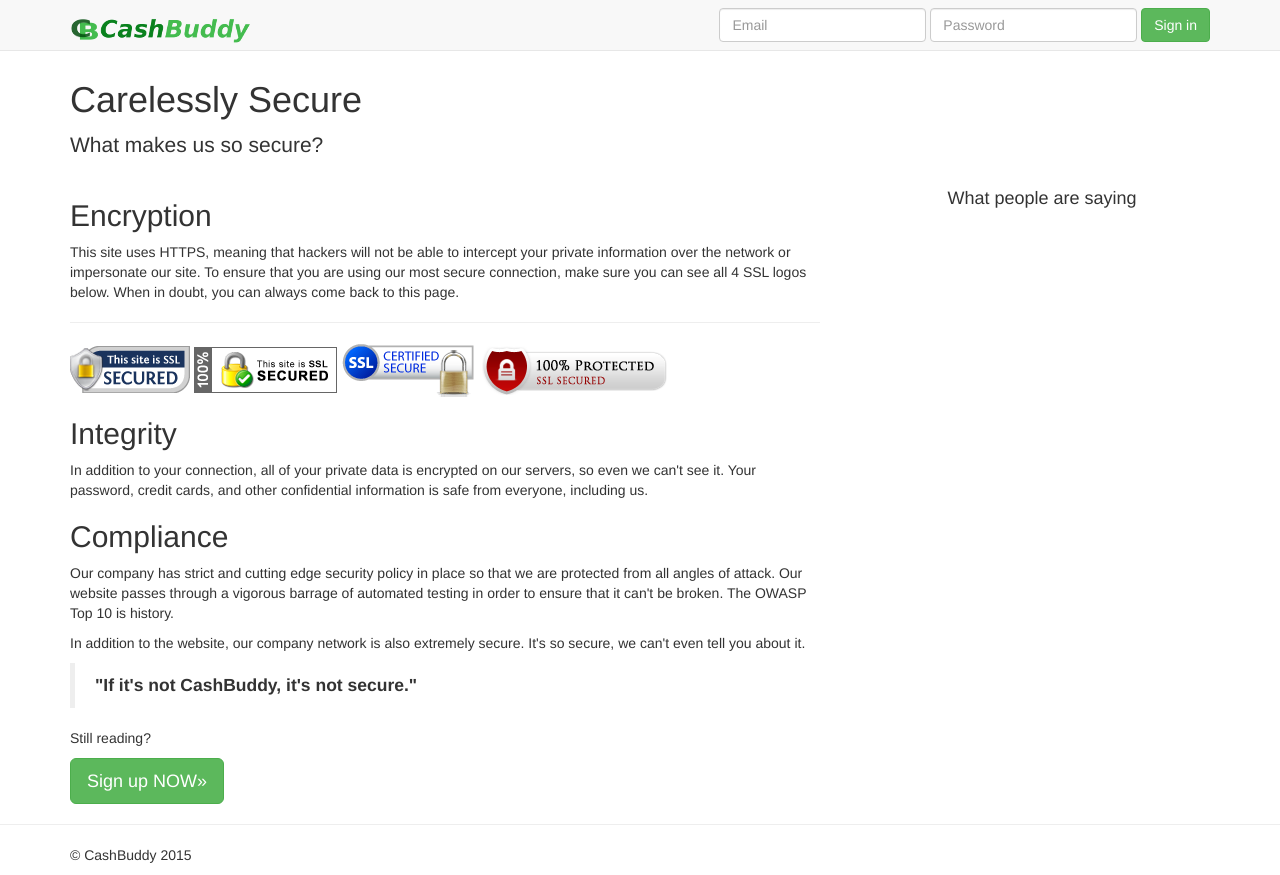
After one commit to k3an3/cdc15-cashbuddy, a Flask app: page /security in a window 1280 px wide. The commit adds this page. Run offline with Flask 2, Linux system fonts and the light colour scheme; data that the repository does not hold is empty; some libraries are stand-ins or nearby versions.

Commit message:
Wow, lots of stuff.

```diff
--- a/main.py
+++ b/main.py
@@ -8,33 +8,58 @@ from models import *
 app = Flask(__name__)
 
 def get_user(f):
-	@wraps(f)
-	def decorated_function(*args, **kwargs):
-		session = None
-		user = None
-		try:
-			session = Session.get(session_id=request.cookies.get('session_id'))
-			user = session.user
-		except Session.DoesNotExist:
-			pass
-		return f(user=user, session=session)
-	return decorated_function
+    @wraps(f)
+    def decorated_function(*args, **kwargs):
+        session = None
+        user = None
+        try:
+                session = Session.get(session_id=request.cookies.get('session_id'))
+                user = session.user
+        except Session.DoesNotExist:
+                pass
+        return f(user=user, session=session)
+    return decorated_function
 
 
 @app.route("/", methods=['GET'])
 @get_user
 def index(*args, **kwargs):
-	user = kwargs.get('user')
-	return render_template('index.html', **locals())
+    user = kwargs.get('user')
+    return render_template('index.html', **locals())
 
-@app.route("/begin_transaction", methods=['POST'])
-def begin_transaction():
+@app.route("/begin_transaction", methods=['GET', 'POST'])
+@get_user
+def begin_transaction(*args, **kwargs):
+    user = kwargs.get('user') or request.form.get('user')
+    txid = request.form.get('txid')
+    postback = request.form.get('postback')
+    dest = postback
+    amount = num(request.form.get('amount'))
+    if not user:
+        next_page = '/begin_transaction'
+        error = "You need to sign in before you can pay."
+        return render_template('login.html', **locals())
+    debug = request.form.get('debug')
+    payment_options = Card.select().where(Card.user == user)
+    return render_template('pay.html', **locals())
+
+@app.route("/transaction", methods=['POST'])
+@get_user
+def do_transaction(*args, **kwargs):
+    user = kwargs.get('user')
     txid = request.form.get('txid')
     postback = request.form.get('postback')
     amount = num(request.form.get('amount'))
     if txid and postback and amount:
-        return "UNIMPLEMENTED"
-    abort(401)
+        if user.balance - amount >= 0:
+            user.balance -= amount
+            Transaction.create(user=user, dest=postback, txid=txid,
+                    amount=amount, paid=True,
+                    )
+        do_postback(txid, postback)
+    error = "Some required information was missing. Please try again. \
+            If you continue to encounter issues, contact our support."
+    return render_template('result.html', **locals())
 
 @app.route("/validate_transaction", methods=['GET'])
 def validate_transaction():
@@ -46,53 +71,69 @@ def validate_transaction():
 
 @app.route("/login", methods=['GET', 'POST'])
 def login():
-	if request.method == 'POST':
-		try:
-			user = User.select().where(User.email == request.form.get('email'))[0]
-			password = request.form.get('password')
-			if user.password == get_salted_password(password):
-				session_id = request.cookies.get('session_id', generate_session_id())
-				session = Session(user=user, session_id=session_id)
-				session.save()
-				response = make_response(redirect('/account'))
-				response.set_cookie('session_id', session_id)
-				return response
-			error = "The password is incorrect."
-		except (User.DoesNotExist, IndexError):
-			error = "The user doesn't exist."
-	if request.args.get('registered'):
-		message = "Registration complete! You may now login."
-	return render_template('login.html', **locals())
+    if request.method == 'POST':
+        try:
+            user = User.select().where(User.email == request.form.get('email'))[0]
+            password = request.form.get('password')
+            if user.password == get_salted_password(password):
+                session_id = request.cookies.get('session_id', generate_session_id())
+                session = Session(user=user, session_id=session_id)
+                session.save()
+                next_page = request.form.get('next')
+                redir = next_page if next_page else '/account'
+                response = make_response(redirect(redir))
+                response.set_cookie('session_id', session_id)
+                if next_page:
+                    response.headers['X-Transaction'] = 'txid={0}&postback={1}&amount={2}'.format(
+                        request.form.get('txid'), request.form.get('postback'),
+                                request.form.get('amount'))
+                return response
+            error = "The password is incorrect."
+        except (User.DoesNotExist, IndexError):
+            error = "The user doesn't exist."
+    if request.args.get('registered'):
+        message = "Registration complete! You may now login."
+    return render_template('login.html', **locals())
 
 @app.route("/logout", methods=['GET'])
 @get_user
 def logout(*args, **kwargs):
-	user = kwargs.get('user')
-	session = kwargs.get('session')
-	session.active = False
-	response = make_response(redirect('/?logout=true'))
-	response.set_cookie('session_id', '', expires=0)
-	return response
+    user = kwargs.get('user')
+    session = kwargs.get('session')
+    session.active = False
+    response = make_response(redirect('/?logout=true'))
+    response.set_cookie('session_id', '', expires=0)
+    return response
 
 @app.route("/register", methods=['GET', 'POST'])
 def register():
-	if request.method == 'POST':
-		first_name = request.form.get('first_name')
-		last_name = request.form.get('last_name')
-		email = request.form.get('email')
-		password = get_salted_password(request.form.get('password'))
-		User.create(first_name=first_name, last_name=last_name, email=email, password=password)
-		return redirect('/login?registered=true')
-	return render_template('register.html', **locals())
+    if request.method == 'POST':
+        first_name = request.form.get('first_name')
+        last_name = request.form.get('last_name')
+        email = request.form.get('email')
+        password = get_salted_password(request.form.get('password'))
+        User.create(first_name=first_name, last_name=last_name, email=email, password=password)
+        return redirect('/login?registered=true')
+    return render_template('register.html', **locals())
 
 @app.route("/account")
 @get_user
 def account(*args, **kwargs):
-	user = kwargs.get('user')
-	recent_transactions = Transaction.select().where(
-		Transaction.date.day + 3 >= datetime.datetime.now().day).order_by(Transaction.date.desc())[:6]
-	cards = Card.select()
-	return render_template('account.html', **locals())
+    user = kwargs.get('user')
+    recent_transactions = Transaction.select().where(
+        Transaction.date.day + 3 >= datetime.datetime.now().day).order_by(Transaction.date.desc())[:6]
+    cards = Card.select().where(Card.user == user)
+    return render_template('account.html', **locals())
+
+@app.route("/security")
+@get_user
+def security_info(*args, **kwargs):
+    user = kwargs.get('user')
+    return render_template('security.html', **locals())
+
+@app.route("/test_postback", methods=["POST"])
+def test_postback():
+    return request.form.get('txid') + ' ' + request.form.get('paid')
 
 # This hook ensures that a connection is opened to handle any queries
 # generated by the request.
--- a/models.py
+++ b/models.py
@@ -46,3 +46,6 @@ class Transaction(BaseModel):
     amount = DecimalField(default=0)
     paid = BooleanField(default=False)
     date = DateTimeField(default=datetime.datetime.now())
+
+class Comment(BaseModel):
+	text = TextField()
--- a/requirements.txt
+++ b/requirements.txt
@@ -4,4 +4,5 @@ Jinja2==2.7.3
 MarkupSafe==0.23
 peewee==2.6.1
 PyMySQL==0.6.6
+requests==2.7.0
 Werkzeug==0.10.4
--- a/templates/login.html
+++ b/templates/login.html
@@ -8,7 +8,7 @@
 {% endblock %}
 {% block body %}
 <div class="container" style="text-align: center;">
-    <form class="form-signin" method="POST">
+    <form class="form-signin" method="POST" action="/login">
         <img src="/static/img/cashbuddy_small.png">
         <br><br>
         {% if error %}
@@ -28,6 +28,10 @@
         <input name="email" type="email" id="inputEmail" class="form-control" placeholder="Email address" required autofocus>
         <label for="inputPassword" class="sr-only">Password</label>
         <input name="password" type="password" id="inputPassword" class="form-control" placeholder="Password" required>
+        <input type="hidden" name="txid" value="{{ txid }}">
+        <input type="hidden" name="postback" value="{{ postback }}">
+        <input type="hidden" name="amount" value="{{ amount }}">
+        <input type="hidden" name="next" value="{{ next_page }}">
         <button class="btn btn-lg btn-success btn-block" type="submit">Sign in</button>
     </form>
     <div>
--- /dev/null
+++ b/templates/security.html
@@ -0,0 +1,55 @@
+{% extends 'base.html' %}
+{% block body %}
+ <div class="container">
+     <br><br><br>
+      <div class="blog-header">
+        <h1 class="blog-title">Carelessly Secure</h1>
+        <p class="lead blog-description">What makes us so secure?</p>
+      </div>
+
+      <div class="row">
+
+        <div class="col-sm-8 blog-main">
+
+          <div class="blog-post">
+              <h2>Encryption</h2>
+              This site uses HTTPS, meaning that hackers will not be able to intercept your private information over the network or impersonate our site. To ensure that you are using our most secure connection, make sure you can see all 4 SSL logos below. When in doubt, you can always come back to this page.
+            <hr>
+              <img src="/static/img/ssl1.png"/>
+              <img src="/static/img/ssl2.png"/>
+              <img src="/static/img/ssl3.png"/>
+              <img src="/static/img/ssl4.png"/>
+              <h2>Integrity</h2>
+              In addition to your connection, all of your private data is encrypted on our servers, so even we can't see it. Your password, credit cards, and other confidential information is safe from everyone, including us.
+              <h2>Compliance</h2>
+              <p>Our company has strict and cutting edge security policy in place so that we are protected from all angles of attack. Our website passes through a vigorous barrage of automated testing in order to ensure that it can't be broken. The OWASP Top 10 is history.</p>
+              <p>In addition to the website, our company network is also extremely secure. It's so secure, we can't even tell you about it.</p>
+            <blockquote>
+              <p><strong>"If it's not CashBuddy, it's not secure."</strong></p>
+            </blockquote>
+          </div>
+          <nav>
+              <p>Still reading?</p>
+              <a class="btn btn-success btn-lg" href="/register" role="button">Sign up NOW&raquo;</a>
+          </nav>
+
+        </div><!-- /.blog-main -->
+
+        <div class="col-sm-3 col-sm-offset-1 blog-sidebar">
+          <div class="sidebar-module">
+            <h4>What people are saying</h4>
+            <ol class="list-unstyled">
+                {% for item in comments %}
+                <li>{{ item }}</li>
+                {% endfor %}
+                {% if user %}
+              <li><a href="">Add your own...</a></li>
+                {% endif %}
+            </ol>
+          </div>
+        </div><!-- /.blog-sidebar -->
+
+      </div><!-- /.row -->
+
+    </div><!-- /.container -->
+{% endblock %}
```
Also changed, not shown: static/test_store.html (added, +16 -0 lines), templates/pay.html (added, +67 -0 lines), utils.py (+10 -2 lines), static/img/ssl1.png (added), static/img/ssl2.png (added), static/img/ssl3.png (added), static/img/ssl4.png (added), 1 other file.
